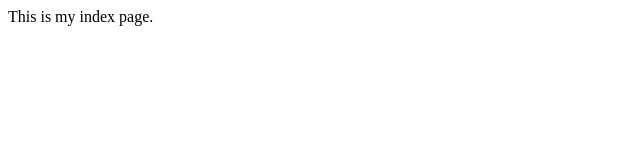
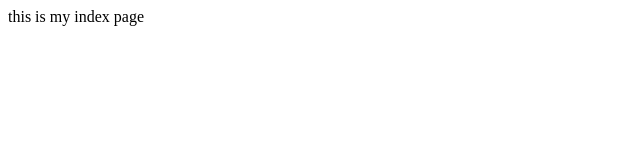
Before and after one commit to Omeshwari/test_demo, a plain HTML site: page index.html in a window 1280 px wide. Shown: the full height of the page, 0-640 px from the left. Drawn offline with Linux system fonts and the light colour scheme.

Commit message:
Revert "index.html" reverted to previous stage This reverts commit d54aa15f265eff52a458c7f6a4fe646a4b6489ad.

```diff
--- a/index.html
+++ b/index.html
@@ -8,8 +8,7 @@
 
 <body>
 
-	This is my index page.
-
+	this is my index page
 
 </body>
 
```
Also changed, not shown: 1 other file.
